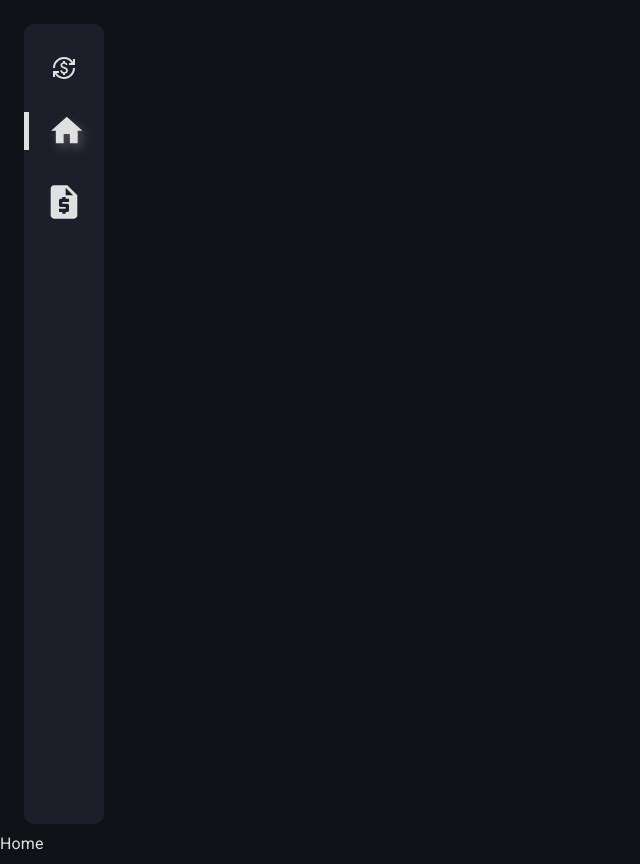
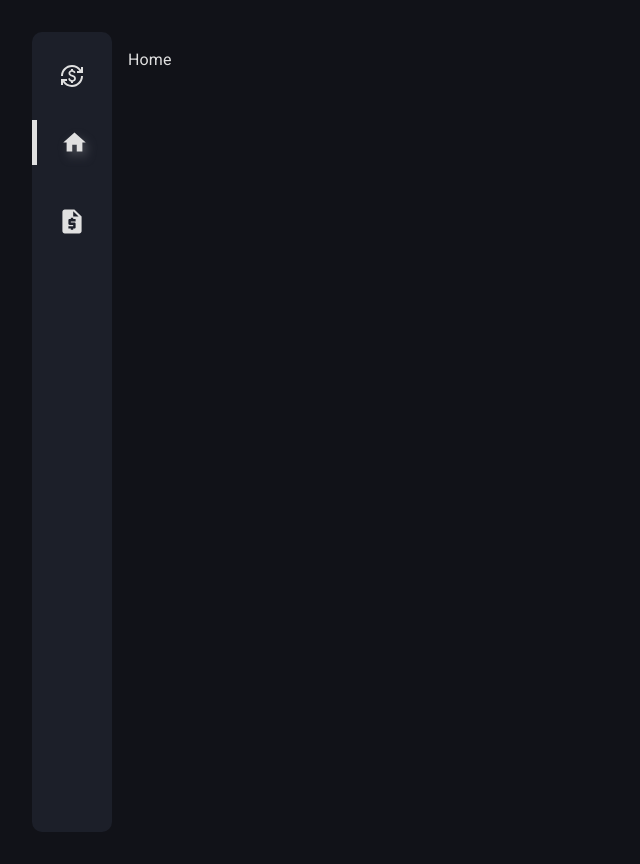
Before and after one commit to charmingbiswas/newsbyte-project, a React (Vite) app: page / in a window 1280 px wide. Shown: the whole page, without its empty margins (0-640 px from the left). Built offline with nearby package versions, Linux system fonts and the light colour scheme.

Commit message:
Made changes to root layout where the app renders and changed icon sizes

```diff
--- a/src/components/Sidebar/Sidebar.styled.ts
+++ b/src/components/Sidebar/Sidebar.styled.ts
@@ -11,7 +11,6 @@ const commonStyles = (): React.CSSProperties => {
 export const StyledSidebar = styled('nav')(({ theme }) => ({
   backgroundColor: theme.palette.secondary.main,
   borderRadius: '10px',
-  margin: theme.spacing(3, 1, 1, 3),
   color: theme.palette.text.primary,
   minWidth: '5rem',
   maxWidth: '5%',
--- a/src/components/Sidebar/Sidebar.tsx
+++ b/src/components/Sidebar/Sidebar.tsx
@@ -17,8 +17,8 @@ const Sidebar = () => {
           <Home
             sx={{
               color: 'text.primary',
-              width: '50%',
-              height: '50%',
+              width: '60%',
+              height: '60%',
             }}
           />
         </StyledNavLink>
@@ -27,8 +27,8 @@ const Sidebar = () => {
           <RequestQuote
             sx={{
               color: 'text.primary',
-              width: '50%',
-              height: '50%',
+              width: '60%',
+              height: '60%',
             }}
           />
         </StyledNavLink>
--- a/src/rootLayout.tsx
+++ b/src/rootLayout.tsx
@@ -1,7 +1,7 @@
 import { Outlet } from 'react-router-dom';
 import Sidebar from './components/Sidebar/Sidebar';
 import { ColorModeContext, useMode } from './themes';
-import { CssBaseline, ThemeProvider } from '@mui/material';
+import { Box, CssBaseline, ThemeProvider } from '@mui/material';
 import '@fontsource/roboto/300.css';
 import '@fontsource/roboto/400.css';
 import '@fontsource/roboto/500.css';
@@ -13,8 +13,24 @@ function RootLayout() {
     <ColorModeContext.Provider value={colorMode}>
       <ThemeProvider theme={theme}>
         <CssBaseline />
-        <Sidebar />
-        <Outlet />
+        <Box
+          className="MainContainer"
+          sx={{
+            display: 'flex',
+            padding: 4,
+          }}
+        >
+          <Sidebar />
+          <Box
+            className="PageContent"
+            sx={{
+              flexGrow: 1,
+              padding: 2,
+            }}
+          >
+            <Outlet />
+          </Box>
+        </Box>
       </ThemeProvider>
     </ColorModeContext.Provider>
   );
```
